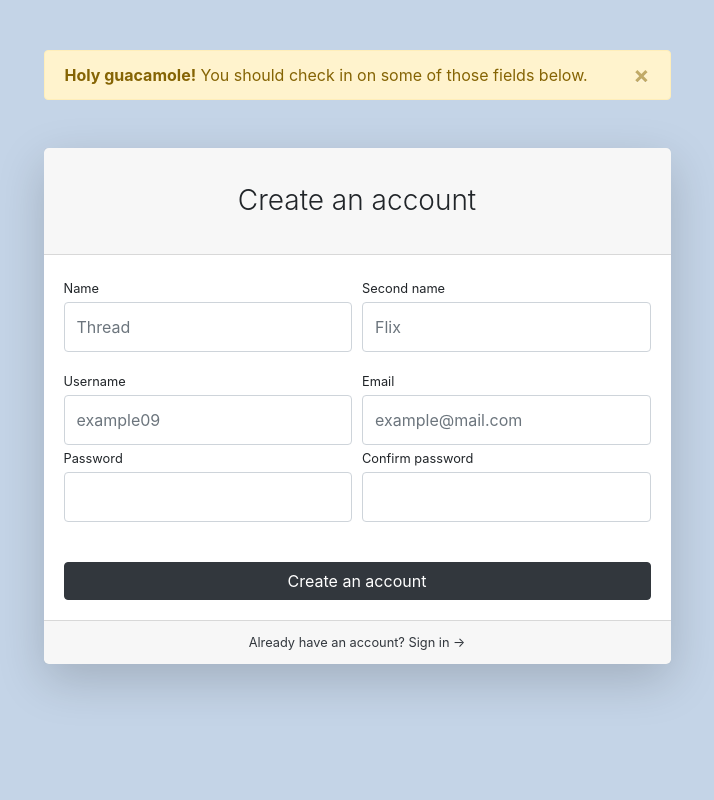
After one commit to ithoughtitwashard/threadflix-store, a Django app: page /signup/ in a window 1280 px wide. The commit adds this page. Shown: the whole page, without its empty margins (283-997 px from the left). Run offline with Django 4.2, Linux system fonts and the light colour scheme; some libraries are stand-ins or nearby versions.

Commit message:
create login and registration pages

```diff
--- /dev/null
+++ b/src/clients/templates/clients/base.html
@@ -0,0 +1,27 @@
+{% load static %}
+
+<!DOCTYPE html>
+<html lang="en">
+<head>
+    <meta charset="utf-8"/>
+    <meta http-equiv="X-UA-Compatible" content="IE=edge"/>
+    <meta name="viewport" content="width=device-width, initial-scale=1, shrink-to-fit=no"/>
+    <meta name="description" content=""/>
+    <meta name="author" content=""/>
+    <title>ThreadFlix - Authorization</title>
+    <link href="{% static 'vendor/css/auth.css' %}" rel="stylesheet"/>
+    <script src="https://cdnjs.cloudflare.com/ajax/libs/font-awesome/5.15.1/js/all.min.js"
+            crossorigin="anonymous"></script>
+</head>
+<body class="bg-primary">
+<div id="layoutAuthentication">
+    <div id="layoutAuthentication_content">
+    {% block content %} {% endblock %}
+    </div>
+</div>
+<script src="https://code.jquery.com/jquery-3.5.1.slim.min.js" crossorigin="anonymous"></script>
+<script src="https://cdn.jsdelivr.net/npm/bootstrap@4.5.3/dist/js/bootstrap.bundle.min.js"
+        crossorigin="anonymous"></script>
+<script src="{% static 'vendor/js/auth-admin.js' %}"></script>
+</body>
+</html>
--- /dev/null
+++ b/src/clients/templates/clients/registration.html
@@ -0,0 +1,79 @@
+{% extends 'clients/base.html' %}
+
+{% block content%}
+<main>
+    <div class="container">
+        <div class="row justify-content-center">
+            <div class="col-lg-7">
+                <div class="alert alert-warning alert-dismissible fade show" role="alert"
+                     style="margin-top: 50px;">
+                    <strong>Holy guacamole!</strong> You should check in on some of those fields below.
+                    <button type="button" class="close" data-dismiss="alert" aria-label="Close">
+                        <span aria-hidden="true">&times;</span>
+                    </button>
+                </div>
+                <div class="card shadow-lg border-0 rounded-lg mt-5">
+                    <div class="card-header"><h3 class="text-center font-weight-light my-4">Create an account</h3>
+                    </div>
+                    <div class="card-body">
+                        <form>
+                            <div class="form-row">
+                                <div class="col-md-6">
+                                    <div class="form-group">
+                                        <label class="small mb-1" for="inputFirstName">Name</label>
+                                        <input class="form-control py-4" id="inputFirstName" type="text"
+                                               placeholder="Thread"/>
+                                    </div>
+                                </div>
+                                <div class="col-md-6">
+                                    <div class="form-group">
+                                        <label class="small mb-1" for="inputLastName">Second name</label>
+                                        <input class="form-control py-4" id="inputLastName" type="text"
+                                               placeholder="Flix"/>
+                                    </div>
+                                </div>
+                            </div>
+                            <div class="form-row">
+                                <div class="col-md-6">
+                                    <label class="small mb-1" for="inputUsername">Username</label>
+                                    <input class="form-control py-4" id="inputUsername" type="text"
+                                           aria-describedby="usernameHelp"
+                                           placeholder="example09"/>
+                                </div>
+                                <div class="col-md-6">
+                                    <label class="small mb-1" for="inputEmailAddress">Email</label>
+                                    <input class="form-control py-4" id="inputEmailAddress" type="email"
+                                           aria-describedby="emailHelp"
+                                           placeholder="example@mail.com"/>
+                                </div>
+                            </div>
+                            <div class="form-row">
+                                <div class="col-md-6">
+                                    <div class="form-group">
+                                        <label class="small mb-1" for="inputPassword">Password</label>
+                                        <input class="form-control py-4" id="inputPassword" type="password"
+                                               placeholder=""/>
+                                    </div>
+                                </div>
+                                <div class="col-md-6">
+                                    <div class="form-group">
+                                        <label class="small mb-1" for="inputConfirmPassword">Confirm password</label>
+                                        <input class="form-control py-4" id="inputConfirmPassword"
+                                               type="password" placeholder=""/>
+                                    </div>
+                                </div>
+                            </div>
+                            <div class="form-group mt-4 mb-0">
+                                <input class="btn btn-primary btn-block" type="submit" value="Create an account">
+                            </div>
+                        </form>
+                    </div>
+                    <div class="card-footer text-center">
+                        <div class="small"><a href="{% url 'clients:login' %}">Already have an account? Sign in →</a></div>
+                    </div>
+                </div>
+            </div>
+        </div>
+    </div>
+</main>
+{% endblock %}
--- /dev/null
+++ b/src/clients/urls.py
@@ -0,0 +1,10 @@
+from django.urls import path
+
+from clients.views import login, registration
+
+app_name = 'clients'
+
+urlpatterns = [
+    path('login/', login, name='login'),
+    path('signup/', registration, name='registration'),
+]
--- a/src/clients/views.py
+++ b/src/clients/views.py
@@ -1,3 +1,9 @@
 from django.shortcuts import render
 
-# Create your views here.
+
+def login(request):
+    return render(request, 'clients/login.html')
+
+
+def registration(request):
+    return render(request, 'clients/registration.html')
--- a/src/config/urls.py
+++ b/src/config/urls.py
@@ -24,7 +24,8 @@ from products.views import index, products
 urlpatterns = [
     path('admin/', admin.site.urls),
     path('', index, name='index'),
-    path('products/', include('products.urls', namespace='products'))
+    path('products/', include('products.urls', namespace='products')),
+    path('', include('clients.urls', namespace='clients')),
 ]
 
 if settings.DEBUG:
--- a/src/products/templates/products/base.html
+++ b/src/products/templates/products/base.html
@@ -36,7 +36,7 @@
                     <a class="nav-link" href="{% url 'products:index' %}">Catalogue <i class="fas fa-shopping-bag"></i> </a>
                 </li>
                 <li class="nav-item">
-                    <a class="nav-link" href="users/login.html">Sign in <i class="fas fa-sign-in-alt"></i></a>
+                    <a class="nav-link" href="{% url 'clients:login' %}">Sign in <i class="fas fa-sign-in-alt"></i></a>
                 </li>
                 <li class="nav-item dropdown">
                     <a class="nav-link dropdown-toggle" href="#" id="navbarDropdown" role="button"
```
Also changed, not shown: src/clients/templates/clients/login.html (added, +55 -0 lines).
